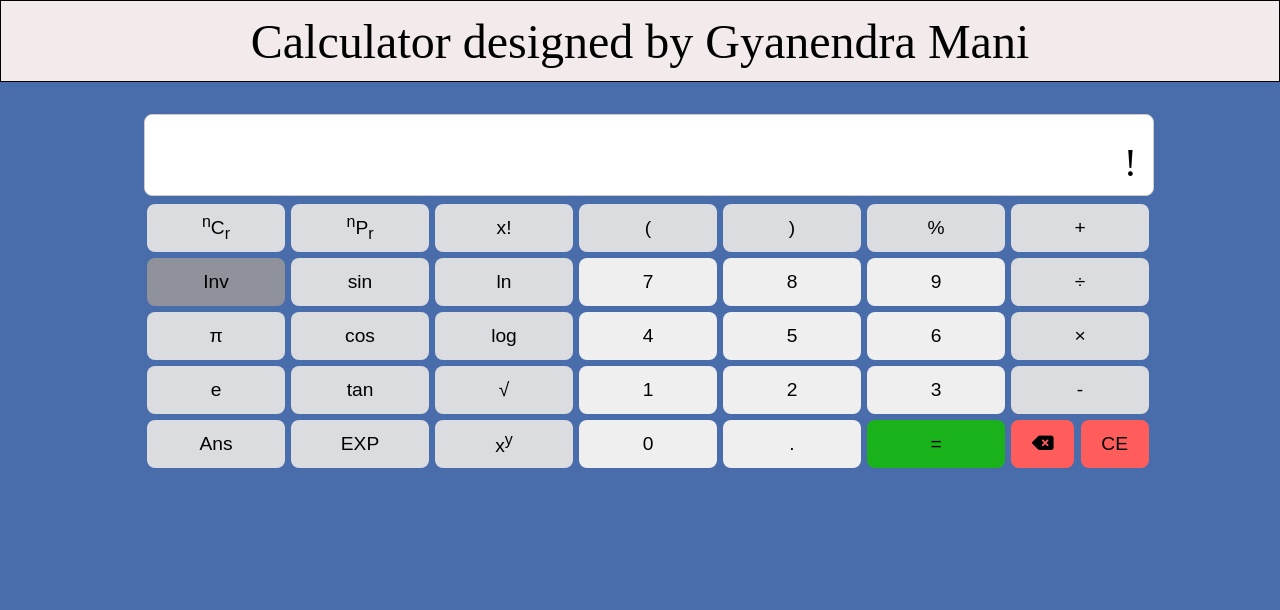
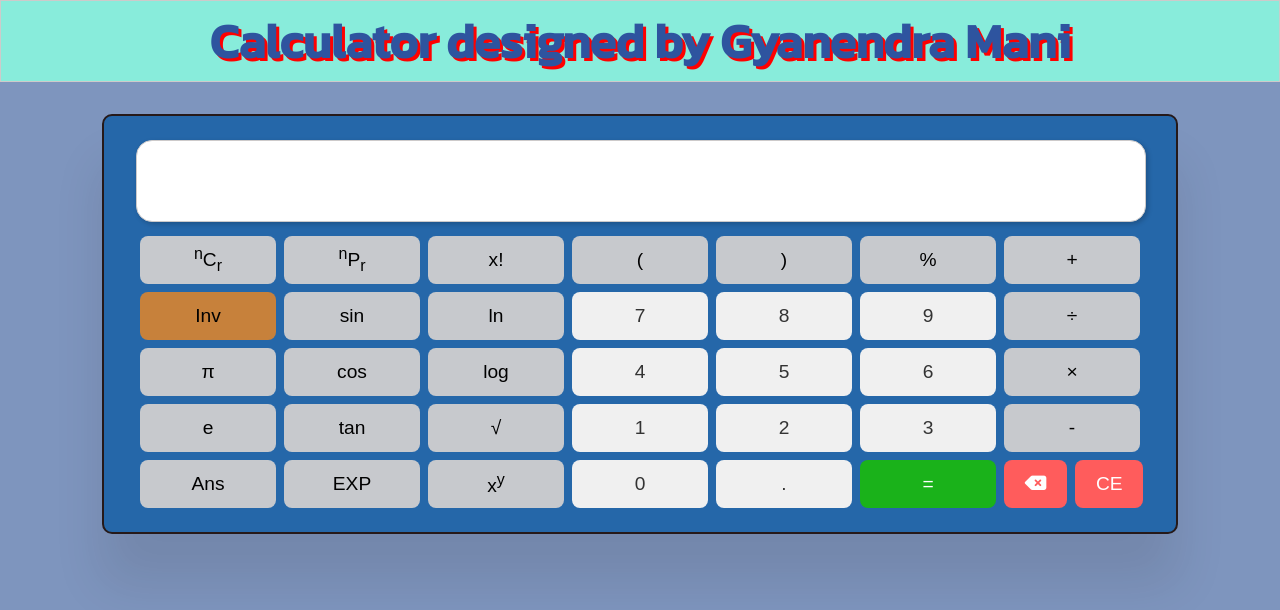
Before and after one commit to gyanendra9984/Calculator-Web-App, a plain HTML site: page index.html in a window 1280 px wide. Both pictures are taken after a click on the button "x!". Drawn offline with Linux system fonts and the light colour scheme.

Commit message:
calculator completed

```diff
--- a/app.js
+++ b/app.js
@@ -4,7 +4,7 @@ const map = { 'E': '*10**', '÷': '/', '×': '*', 'sin(': 'Math.sin(', 'cos(': '
 const inverse = { 'sin': 'sin<sup>-1</sup>', 'cos': 'cos<sup>-1</sup>', 'tan': 'tan<sup>-1</sup>', 'ln': 'e<sup>x</sup>', 'log': '10<sup>x</sup>', '√': 'x<sup>2</sup>', 'x<sup>y</sup>': '<sup>y</sup>√x', 'Ans': 'Rnd' }
 const changeVal = { 'x!': '!', '<sup>n</sup>C<sub>r</sub>': 'C', '<sup>n</sup>P<sub>r</sub>': 'P', 'x<sup>y</sup>': '^', 'ln': 'ln(', 'log': 'log(', 'sin': 'sin(', 'cos': 'cos(', 'tan': 'tan(', 'sin<sup>-1</sup>': 'sin<sup>-1</sup>(', 'cos<sup>-1</sup>': 'cos<sup>-1</sup>(', 'tan<sup>-1</sup>': 'tan<sup>-1</sup>(', 'e<sup>x</sup>': 'e^', 'x<sup>y</sup>': '^', 'x<sup>2</sup>': '^2', '10<sup>x</sup>': '10^', '√': '√(', 'EXP': 'E', '<sup>y</sup>√x': '√' }
 
-function fat(n){
+function fat(n) {
     if (n === 0) {
         return 1;
     } else if (n < 0) {
@@ -13,19 +13,38 @@ function fat(n){
         return n * fat(n - 1);
     }
 }
+var operation = ['+', '-', '÷', '×', 'P', 'C', '^', '%', '!', '√', 'E','^2'];
+var func = ['ln(', 'log(', 'sin(', 'cos(', 'tan(', 'sin<sup>-1</sup>(', 'cos<sup>-1</sup>', 'tan<sup>-1</sup>(', 'e^', '10^', '√('];
+
 let buttons = document.getElementsByTagName('button')
 for (let i = 0; i < buttons.length; i++) {
     if (!notToDisplay.includes(buttons[i].className)) {
         buttons[i].addEventListener('click', () => {
-            let display = document.getElementsByClassName('exp')[0], x = buttons[i].innerHTML
-            if (Object.keys(changeVal).includes(x)) {
-                display.innerHTML += changeVal[x]
-            }
-            else if (x == 'Rnd') {
+            let display = document.getElementsByClassName('exp')[0];
+            let x = buttons[i].innerHTML
+            if (x == 'Rnd') {
                 display.innerHTML += Math.random().toFixed(5)
-            }
-            else {
-                display.innerHTML += x
+            } else if (Object.keys(changeVal).includes(x)) {
+                x = changeVal[x];
+                if (operation.includes(x)) {
+                    if (/[πe)]|[0-9]/.test(display.innerHTML.slice(-1))) {
+                        display.innerHTML += x;
+                    }
+                } else if (func.includes(x)) {
+                    if (!(/[πe)]|[0-9]/.test(display.innerHTML.slice(-1)))) {
+                        display.innerHTML += x;
+                    }
+                } else {
+                    display.innerHTML += x;
+                }
+            } else {
+                if (operation.includes(x)) {
+                    if (/[πe)]|[0-9]/.test(display.innerHTML.slice(-1))) {
+                        display.innerHTML += x;
+                    }
+                } else {
+                    display.innerHTML += x;
+                }
             }
         })
     }
@@ -36,24 +55,24 @@ let eql = document.getElementsByClassName('eql')[0]
 eql.addEventListener('click', () => {
     let x = exp.innerHTML.trim();
 
-     var re = /([0-9]*)!/ig;
-     var match;
+    var re = /([0-9]+)!/ig;
+    var match;
     while ((match = re.exec(x)) != null) {
-        x = x.replace(/([0-9]*)!/ig, `fat(${match[1]})`);
+        x = x.replace(/([0-9]+)!/ig, `fat(${match[1]})`);
     }
 
-     re = /([0-9]*)P([0-9]*)/ig;
+    re = /([0-9]+)P([0-9]+)/ig;
     while ((match = re.exec(x)) != null) {
-        x = x.replace(/([0-9]*)P([0-9]*)/ig, `fat(${match[1]})/fat(${match[1]}-${match[2]})`);
+        x = x.replace(/([0-9]+)P([0-9]+)/ig, `fat(${match[1]})/fat(${match[1]}-${match[2]})`);
     }
 
 
-       re = /([0-9]*)C([0-9]*)/ig;
+    re = /([0-9]+)C([0-9]+)/ig;
     while ((match = re.exec(x)) != null) {
-        x = x.replace(/([0-9]*)C([0-9]*)/ig, `fat(${match[1]})/(fat(${match[1]}-${match[2]})*fat(${match[2]}))`);
+        x = x.replace(/([0-9]+)C([0-9]+)/ig, `fat(${match[1]})/(fat(${match[1]}-${match[2]})*fat(${match[2]}))`);
     }
 
-    re = /([0-9]*)√([0-9]*)/ig;
+    re = /([0-9]+)√([0-9]+)/ig;
     while ((match = re.exec(x)) != null) {
         x = x.replace(/([0-9]+)√([0-9]+)/ig, `Math.pow(${match[2]},1/${match[1]})`);
     }
--- a/index.html
+++ b/index.html
@@ -1,16 +1,26 @@
 <!DOCTYPE html>
 <html lang="en">
+
 <head>
     <meta charset="UTF-8">
     <meta name="viewport" content="width=device-width, initial-scale=1.0">
     <title>Calculator</title>
     <link rel="stylesheet" href="./style.css">
-    <link rel="stylesheet" href="https://cdnjs.cloudflare.com/ajax/libs/font-awesome/6.4.2/css/all.min.css" integrity="sha512-z3gLpd7yknf1YoNbCzqRKc4qyor8gaKU1qmn+CShxbuBusANI9QpRohGBreCFkKxLhei6S9CQXFEbbKuqLg0DA==" crossorigin="anonymous" referrerpolicy="no-referrer" />
+    <link rel="preconnect" href="https://fonts.googleapis.com">
+    <link rel="preconnect" href="https://fonts.gstatic.com" crossorigin>
+    <link
+        href="https://fonts.googleapis.com/css2?family=Kanit:wght@500&family=Poppins:ital,wght@0,500;1,400&display=swap"
+        rel="stylesheet">
+    <link rel="stylesheet" href="https://cdnjs.cloudflare.com/ajax/libs/font-awesome/6.4.2/css/all.min.css"
+        integrity="sha512-z3gLpd7yknf1YoNbCzqRKc4qyor8gaKU1qmn+CShxbuBusANI9QpRohGBreCFkKxLhei6S9CQXFEbbKuqLg0DA=="
+        crossorigin="anonymous" referrerpolicy="no-referrer" />
 </head>
+
 <body>
     <div class="head">
         Calculator designed by Gyanendra Mani
     </div>
+    <div class="container">
         <div class="display">
             <div class="exp"></div>
         </div>
@@ -54,6 +64,8 @@
                 <button type="button" class="clear-btn">CE</button>
             </div>
         </div>
+    </div>
     <script src="./app.js"></script>
 </body>
+
 </html>
--- a/style.css
+++ b/style.css
@@ -1,52 +1,76 @@
 body {
     margin: 0;
-    background-color: rgb(73, 109, 170);
+    background-color: #7e95be; /* Lighter blue background */
+    font-family: Arial, sans-serif;
 }
-.head{
+
+.container {
+    height: 26rem;
+    max-width: 67rem;
+    margin: 2rem auto;
+    border: 2px solid #261919;
+    border-radius: 10px;
+    box-shadow: 0 50px 50px rgba(28, 24, 24, 0.1);
+    background-color: #2567a9; /* Darker blue background */
+}
+
+.head {
+    font-family: 'Kanit', sans-serif;
+    font-weight: bolder;
     display: flex;
     align-items: center;
     justify-content: center;
     height: 5rem;
-    background-color: rgb(243, 235, 235);
+    background-color: rgb(136, 236, 219); /* Light pink background */
+    color: #2e549f; /* Suggested blue color */
     font-size: 3rem;
     border: 1px solid;
+    border-color: #cdcaca; /* Lighter border color */
+    /* text-shadow: 2px 2px 4px rgba(0, 0, 0, 0.2); */
+    text-shadow: 3px 3px #FF0000;
+
 }
 
-.butt{
+.butt {
     display: grid;
     grid-template-columns: repeat(7, 9rem);
     height: 15rem;
     width: 63rem;
-    margin-left: 9rem;
-    margin-top: 5px;
+    margin-left: 2rem;
+    margin-top: 10px;
 }
 
 .butt button {
-     height: 3rem;
-    margin: 3px;
+    height: 3rem;
+    margin: 4px;
     border: none;
     border-radius: .5rem;
     font-size: 1.2rem;
     cursor: pointer;
+    background-color: #f0f0f0; /* Light gray background */
+    color: #333;
+    transition: background-color 0.2s, color 0.2s, box-shadow 0.2s;
 }
 
 .butt button:active {
-    border: 1px solid;
-    box-shadow: 0 0 0.5rem 0.2rem rgba(0, 0, 0, .1);
+    border: 1.5px solid black;
+    background-color: #e0e0e0; /* Slightly lighter gray on click */
+    box-shadow: 0 0 5px rgba(0, 0, 0, 0.2);
 }
 
-.butt .op{
-    background-color:#dadce0;
+.butt .op {
+    background-color: #c7c9cd; /* Light gray background */
     color: black;
 }
 
-.butt .inv{
-    background-color:#8f929a;
+.butt .inv {
+    background-color: #c7813b; /* Light orange background */
     color: black;
 }
 
-.butt .eql{
-    background-color: rgb(26, 178, 26);
+.butt .eql {
+    background-color: rgb(26, 178, 26); /* Dark green background */
+    color: white;
 }
 
 .butt .dlt-btns {
@@ -55,24 +79,29 @@ body {
 }
 
 .butt .dlt-btns button {
-    background-color: rgb(255, 92, 92);
+    background-color: rgb(255, 92, 92); /* Light red background */
+    color: white;
     padding: 0 1.3rem;
 }
 
 .display {
+    font-family: 'Poppins', sans-serif;
     background-color: white;
-    height: 5rem;
-    width: 63rem;
-    border-radius: 0.5rem;
+    height: 3rem;
+    width: 61rem;
+    border-radius: 1rem;
     border: 1px solid;
-    border-color: rgb(205, 202, 202);
-    margin-top: 2rem;
-    margin-left: 9rem;
+    border-color: #cdcaca; /* Lighter border color */
+    margin-top: 1.5rem;
+    margin-left: 2rem;
     text-align: right;
+    font-size: 2rem;
+    padding: 1rem;
+    box-shadow: 2px 2px 5px rgba(0, 0, 0, 0.2);
+    overflow: hidden;
 }
 
 .display .exp {
-    font-size: 2.5rem;
     margin-right: 1rem;
-    margin-top: 1.5rem;
+    margin-top: 0.8rem;
 }
```
Also changed, not shown: text.js (+36 -10 lines). Lines whose indentation alone changed are shown as unchanged.
